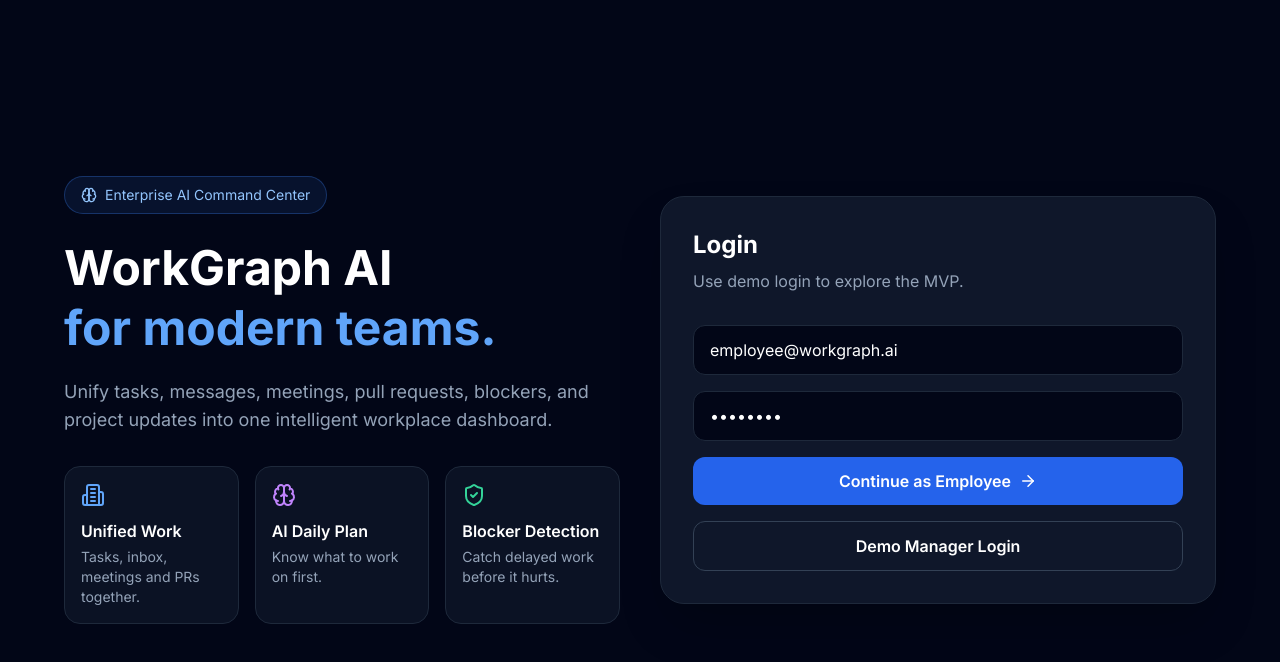
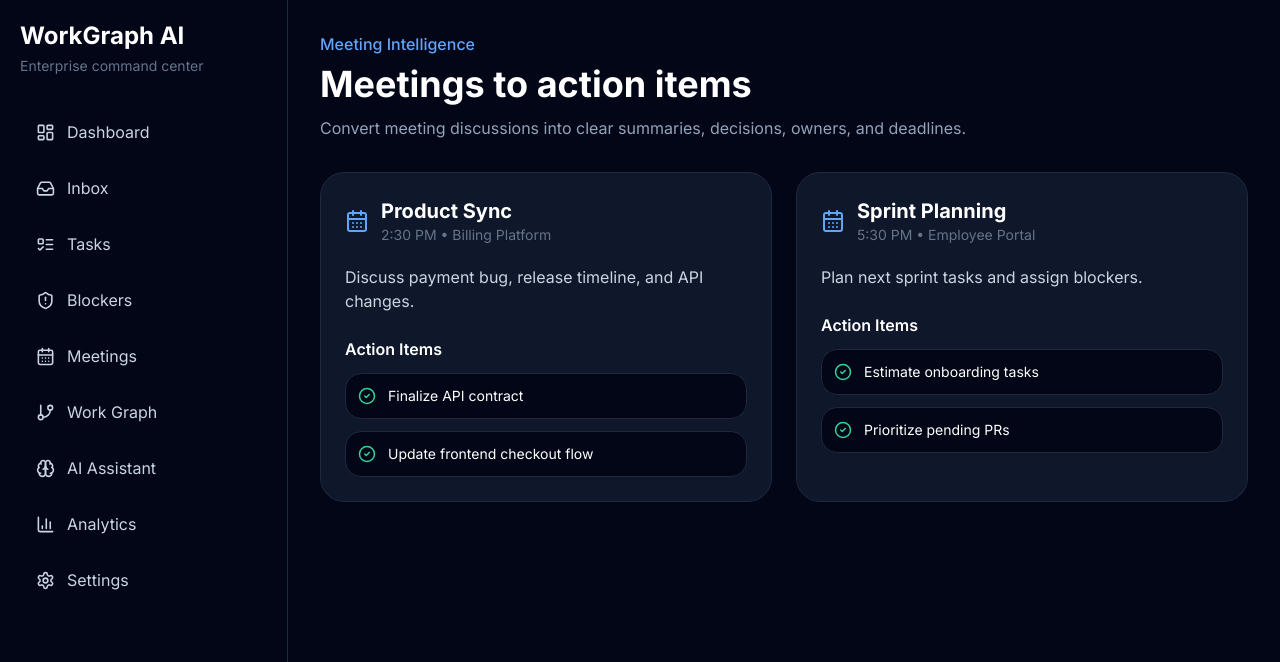
Before and after one commit to prashant2007-wq/WorkGraph-AI, a React (Vite) app in the folder apps/frontend/: page /meetings in a window 1280 px wide. Before the commit this address led to /login. Shown: the top 662 px of the page. Built offline with nearby package versions, Linux system fonts and the light colour scheme.

Commit message:
add meetings and action items page

```diff
--- a/apps/frontend/src/pages/employee/Meetings.tsx
+++ b/apps/frontend/src/pages/employee/Meetings.tsx
@@ -1,8 +1,44 @@
+import { CalendarDays, CheckCircle2 } from "lucide-react";
+import { mockMeetings } from "../../data/mockMeetings";
+
 export default function Meetings() {
   return (
-    <div className="p-6">
-      <h1 className="text-2xl font-bold text-white">Meetings</h1>
-      <p className="text-slate-400 mt-2">Coming soon...</p>
-    </div>
-  )
+    <section>
+      <div>
+        <p className="text-blue-400 font-medium">Meeting Intelligence</p>
+        <h1 className="text-4xl font-bold mt-2">Meetings to action items</h1>
+        <p className="text-slate-400 mt-3">
+          Convert meeting discussions into clear summaries, decisions, owners, and deadlines.
+        </p>
+      </div>
+
+      <div className="mt-8 grid grid-cols-1 lg:grid-cols-2 gap-6">
+        {mockMeetings.map((meeting) => (
+          <div key={meeting.id} className="rounded-3xl border border-slate-800 bg-slate-900 p-6">
+            <div className="flex items-center gap-3">
+              <CalendarDays className="text-blue-400" />
+              <div>
+                <h2 className="text-xl font-bold">{meeting.title}</h2>
+                <p className="text-slate-500 text-sm">{meeting.time} • {meeting.project}</p>
+              </div>
+            </div>
+
+            <p className="text-slate-300 mt-5">{meeting.summary}</p>
+
+            <div className="mt-6">
+              <h3 className="font-semibold">Action Items</h3>
+              <div className="mt-3 space-y-3">
+                {meeting.actionItems.map((item) => (
+                  <div key={item} className="flex items-center gap-3 rounded-2xl bg-slate-950 border border-slate-800 p-3">
+                    <CheckCircle2 className="text-emerald-400" size={18} />
+                    <p className="text-sm">{item}</p>
+                  </div>
+                ))}
+              </div>
+            </div>
+          </div>
+        ))}
+      </div>
+    </section>
+  );
 }
--- a/apps/frontend/src/routes/AppRoutes.tsx
+++ b/apps/frontend/src/routes/AppRoutes.tsx
@@ -4,6 +4,7 @@
 import Inbox from "../pages/employee/Inbox";
 import Tasks from "../pages/employee/Tasks";
 import Blockers from "../pages/employee/Blockers";
+import Meetings from "../pages/employee/Meetings";
 import DashboardLayout from "../layouts/DashboardLayout";
 
 export default function AppRoutes() {
@@ -17,6 +18,7 @@
         <Route path="/inbox" element={<Inbox />} />
         <Route path="/tasks" element={<Tasks />} />
         <Route path="/blockers" element={<Blockers />} />
+        <Route path="/meetings" element={<Meetings />} />
       </Route>
 
       <Route path="*" element={<Navigate to="/login" replace />} />
```
